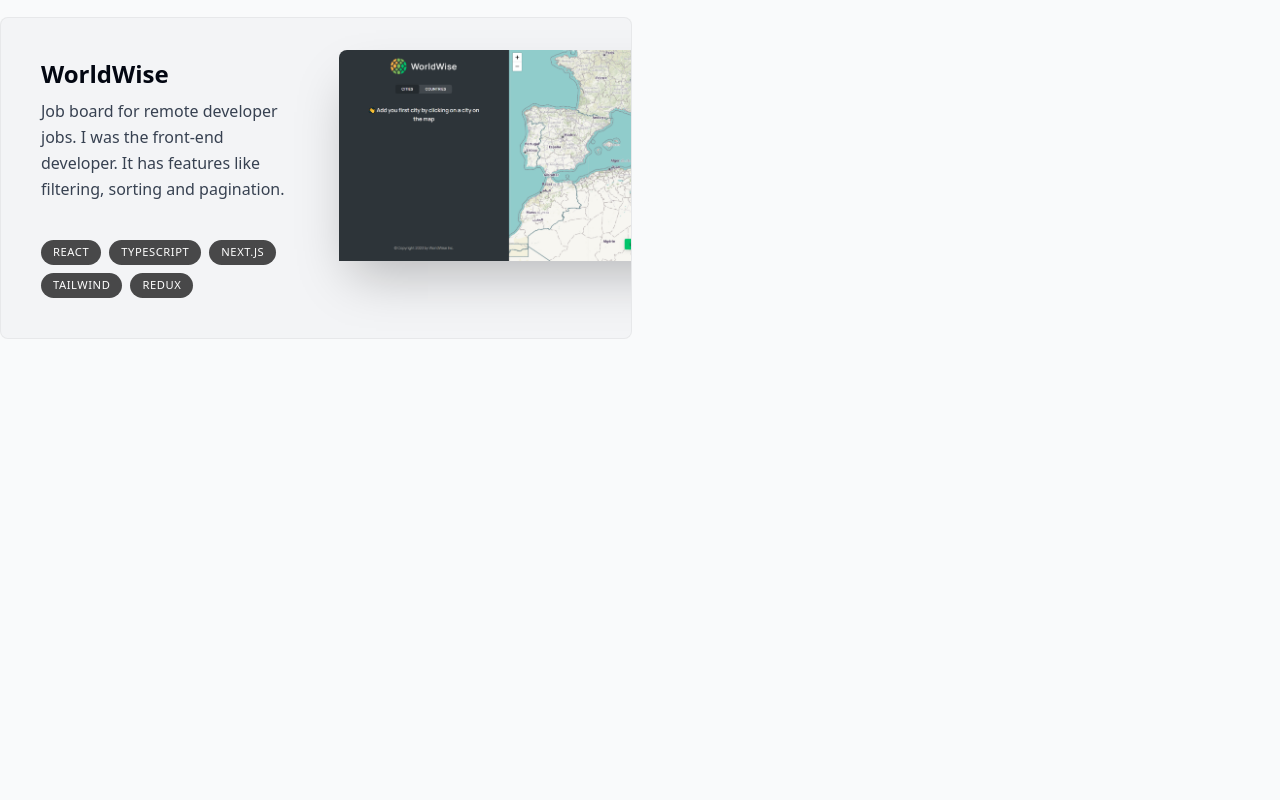
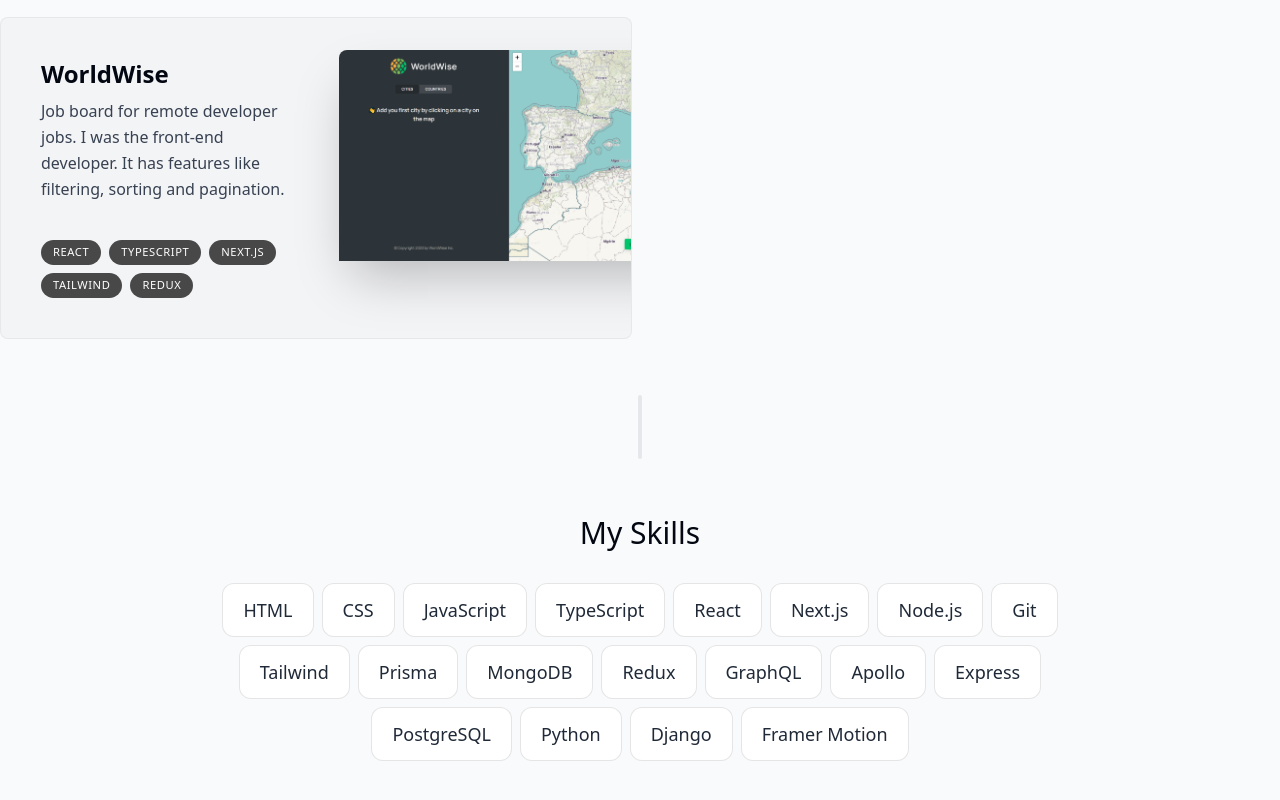
Before and after one commit to aliaboshady/portfolio, a React (Vite) app: page / in a window 1280 px wide. Shown: the part 1986-2786 px from the top of the page. Built offline with nearby package versions, Linux system fonts and the light colour scheme.

Commit message:
Added skills section

```diff
--- a/src/components/Layout.jsx
+++ b/src/components/Layout.jsx
@@ -2,6 +2,7 @@
 import About from './about/About';
 import Home from './home/Home';
 import Projects from './projects/Projects';
+import Skills from './skills/Skills';
 
 export default function Layout() {
   return (
@@ -11,6 +12,8 @@
       <About />
       <Divider />
       <Projects />
+      <Divider />
+      <Skills />
     </main>
   );
 }
--- /dev/null
+++ b/src/components/skills/Skills.jsx
@@ -0,0 +1,49 @@
+import { motion } from 'framer-motion';
+import { skillsData } from '../../../data/data';
+import useSectionInView from '../../hooks/useSectionInView';
+import SectionHeading from '../SectionHeading';
+
+export default function Skills() {
+  const ref = useSectionInView('Skills');
+  const delayBetweenEachSkill = 0.05;
+  const delayBeforeAnimationStart = 0.25;
+
+  const fadeInAnimationVariants = {
+    initial: {
+      opacity: 0,
+      y: 100,
+    },
+    animate: {
+      opacity: 1,
+      y: 0,
+    },
+  };
+
+  return (
+    <section
+      id="skills"
+      ref={ref}
+      className="mb-28 max-w-[53rem] scroll-mt-28 text-center sm:mb-40"
+    >
+      <SectionHeading>My Skills</SectionHeading>
+
+      <ul className="flex flex-wrap justify-center gap-2 text-lg text-gray-800">
+        {skillsData.map((skill, index) => (
+          <motion.li
+            key={index}
+            className="border-black/10 rounded-xl px-5 py-3 bg-white border"
+            variants={fadeInAnimationVariants}
+            initial="initial"
+            whileInView="animate"
+            viewport={{ once: true }}
+            transition={{
+              delay: delayBetweenEachSkill * index + delayBeforeAnimationStart,
+            }}
+          >
+            {skill}
+          </motion.li>
+        ))}
+      </ul>
+    </section>
+  );
+}
```
